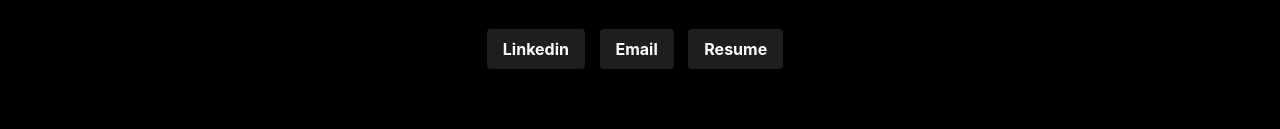
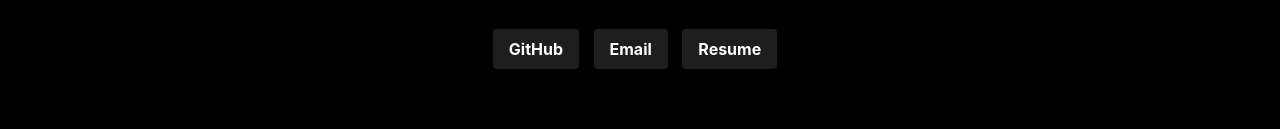
Before and after one commit to mayank-nagar-04/Update-Portfolio, a plain HTML site: page index.html in a window 1280 px wide. Shown: the part 2448-2577 px from the top of the page. Drawn offline with Linux system fonts and the light colour scheme.

Commit message:
Update index.html
Github change

```diff
--- a/index.html
+++ b/index.html
@@ -154,7 +154,7 @@
         Development Editing Videos</span> <br>
         Feel free to get in touch and talk more about your projects.</p>
 
-    <a href="https://www.linkedIn.com/in/mayank-nagar-925423255?utm_source=share&utm_campaign=share_via&utm_content=profile&utm_medium=android_app " target="_blank" class="contact-btn fa-github" style="color: #3ccf91"> <span style="color: #ffffff"> <b>Linkedin</b>
+    <a href="https://github.com/mayank-nagar-04" target="_blank" class="contact-btn fa-github" style="color: #3ccf91"> <span style="color: #ffffff"> <b>GitHub</b>
         </span></a>
     <a href="mailto:mayanknagar6376@gmail.com" target="_blank" class="contact-btn fa-envelope" style="color: #3ccf91"> <span style="color: #ffffff">
             <b>Email</b> </span></a>
```
